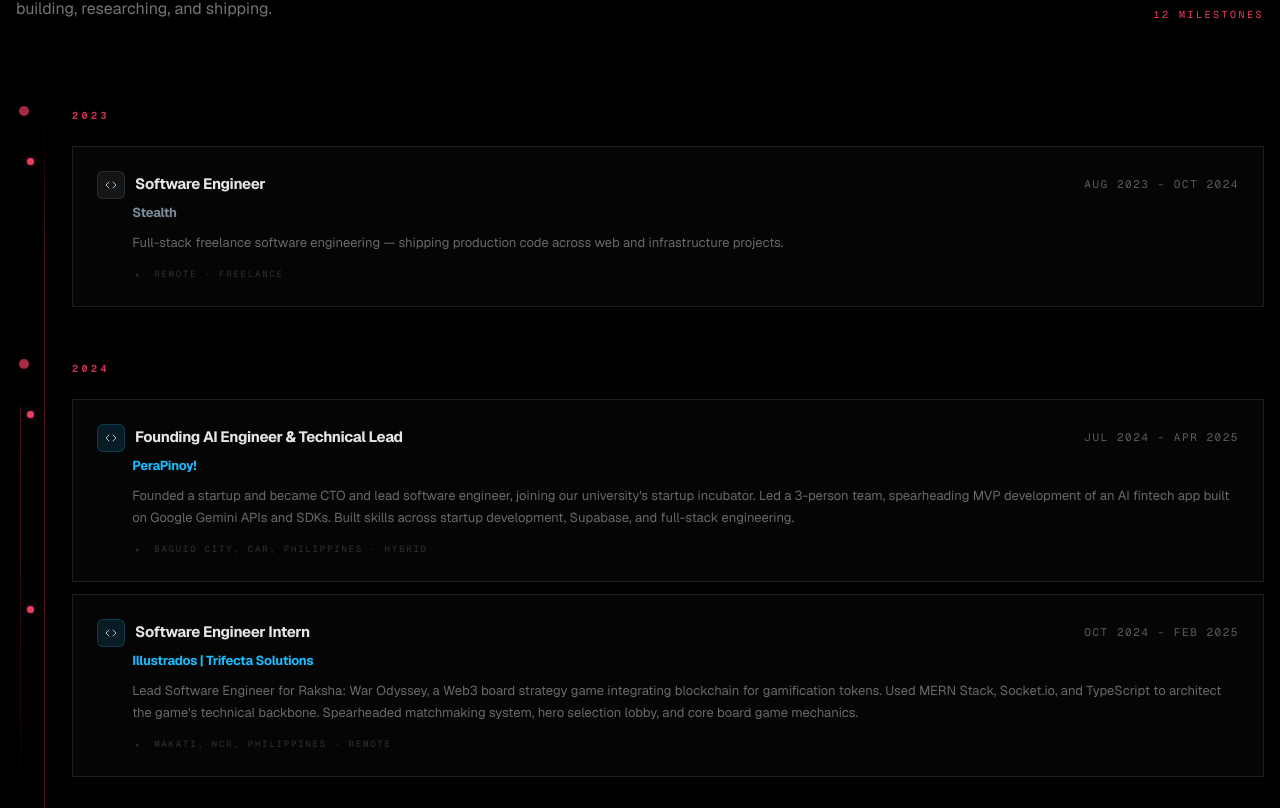
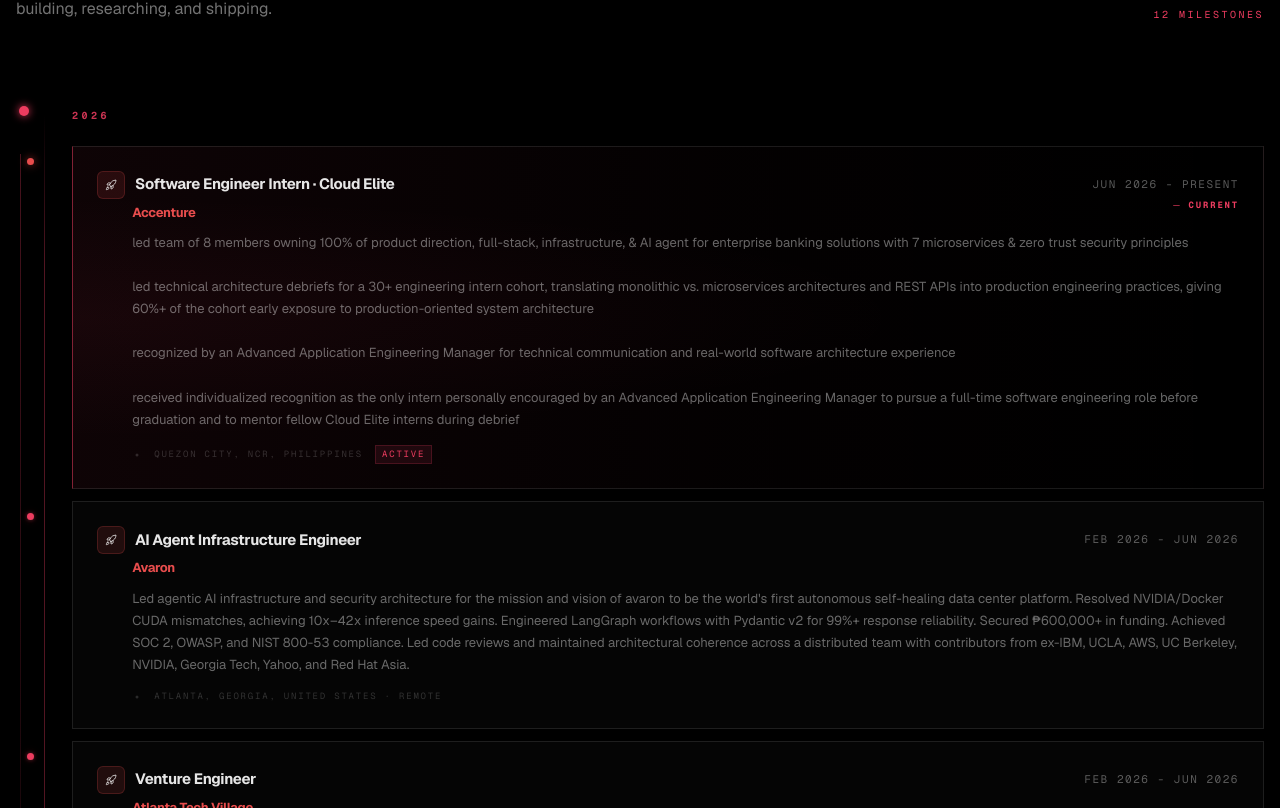
Before and after one commit to donyelqt/donielearys, a Next.js app: page / in a window 1280 px wide. Shown: the part 2932-3740 px from the top of the page. Built offline with nearby package versions, Linux system fonts and the light colour scheme.

Commit message:
feat(Experience): reverse-chronological order and expanded Accenture description

```diff
--- a/src/components/sections/Experience.tsx
+++ b/src/components/sections/Experience.tsx
@@ -157,7 +157,7 @@
     date: "Jun 2026 - Present",
     periodLabel: "2026",
     isCurrent: true,
-    description: "full-stack, cloud infrastructure, & AI for enterprise banking solutions\n\nled technical architecture debriefs for a 30+ engineering intern cohort, translating monolithic vs. microservices architectures and REST APIs into production engineering practices\n\nrecognized by an Advanced Application Engineering Manager for technical communication and real-world software architecture experience\n\nreceived individualized recognition as the only intern personally encouraged by an Advanced Application Engineering Manager to pursue a full-time software engineer role before graduation and to mentor fellow Cloud Elite interns during debrief",
+    description: "led team of 8 members owning 100% of product direction, full-stack, infrastructure, & AI agent for enterprise banking solutions with 7 microservices & zero trust security principles\n\nled technical architecture debriefs for a 30+ engineering intern cohort, translating monolithic vs. microservices architectures and REST APIs into production engineering practices, giving 60%+ of the cohort early exposure to production-oriented system architecture\n\nrecognized by an Advanced Application Engineering Manager for technical communication and real-world software architecture experience\n\nreceived individualized recognition as the only intern personally encouraged by an Advanced Application Engineering Manager to pursue a full-time software engineering role before graduation and to mentor fellow Cloud Elite interns during debrief",
     icon: <RocketIcon />,
     color: "#E84D4D",
   },
@@ -176,10 +176,12 @@
   return n ? parseInt(n[1]) : 9999
 }
 
+/* Reverse-chronological: newest start year first, then newest end year
+   (Present = 9999 sorts to the top within its year). */
 const sortedExperiences = [...experiences].sort((a, b) => {
   const ay = startYear(a.date), by = startYear(b.date)
-  if (ay !== by) return ay - by
-  return endYear(a.date) - endYear(b.date)
+  if (ay !== by) return by - ay
+  return endYear(b.date) - endYear(a.date)
 })
 
 const TRAJECTORY_COLOR = "hsl(var(--crimson))"
@@ -381,7 +383,7 @@
   const prefersReducedMotion = useReducedMotion()
   const reduced = !!prefersReducedMotion
 
-  const periods = ['2023', '2024', '2025', '2026'] as const
+  const periods = ['2026', '2025', '2024', '2023'] as const
   const groupedByPeriod: Record<string, ExperienceEntry[]> = {}
   for (const p of periods) groupedByPeriod[p] = []
   for (const exp of sortedExperiences) {
```
